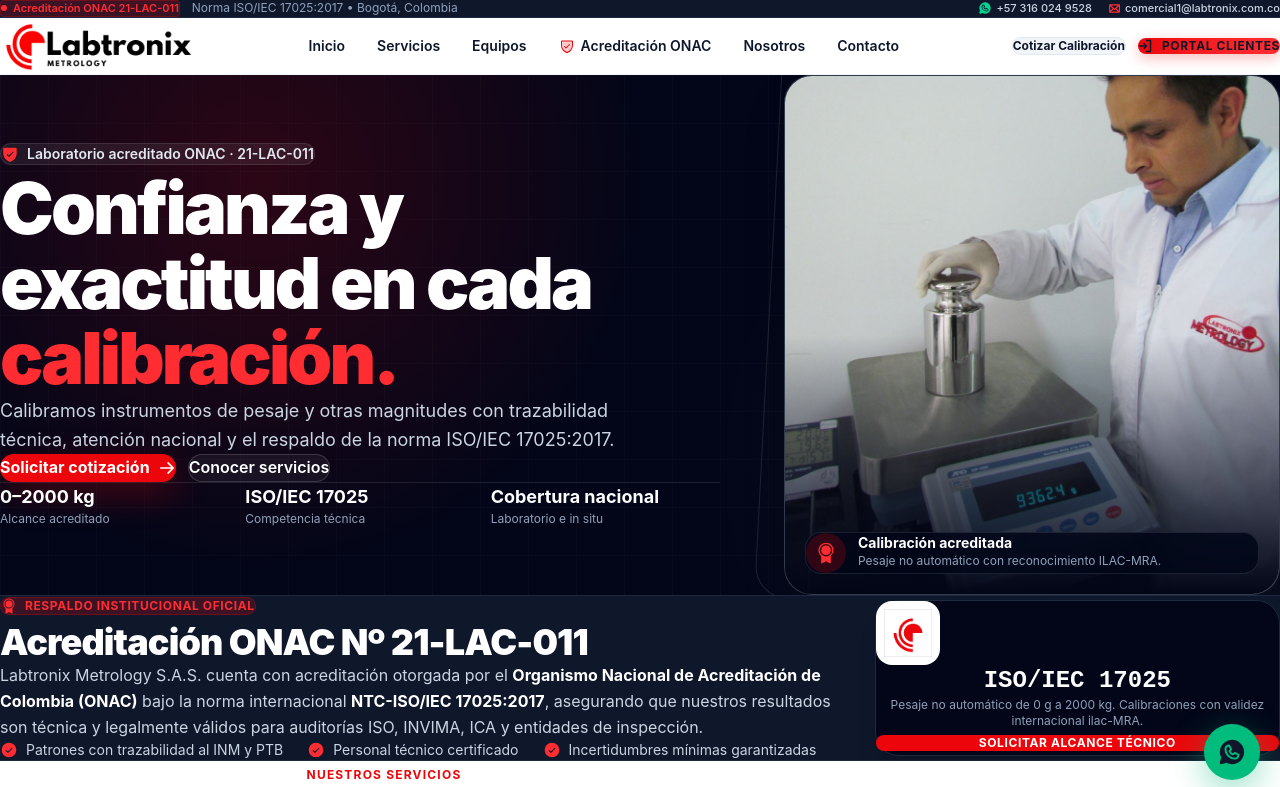
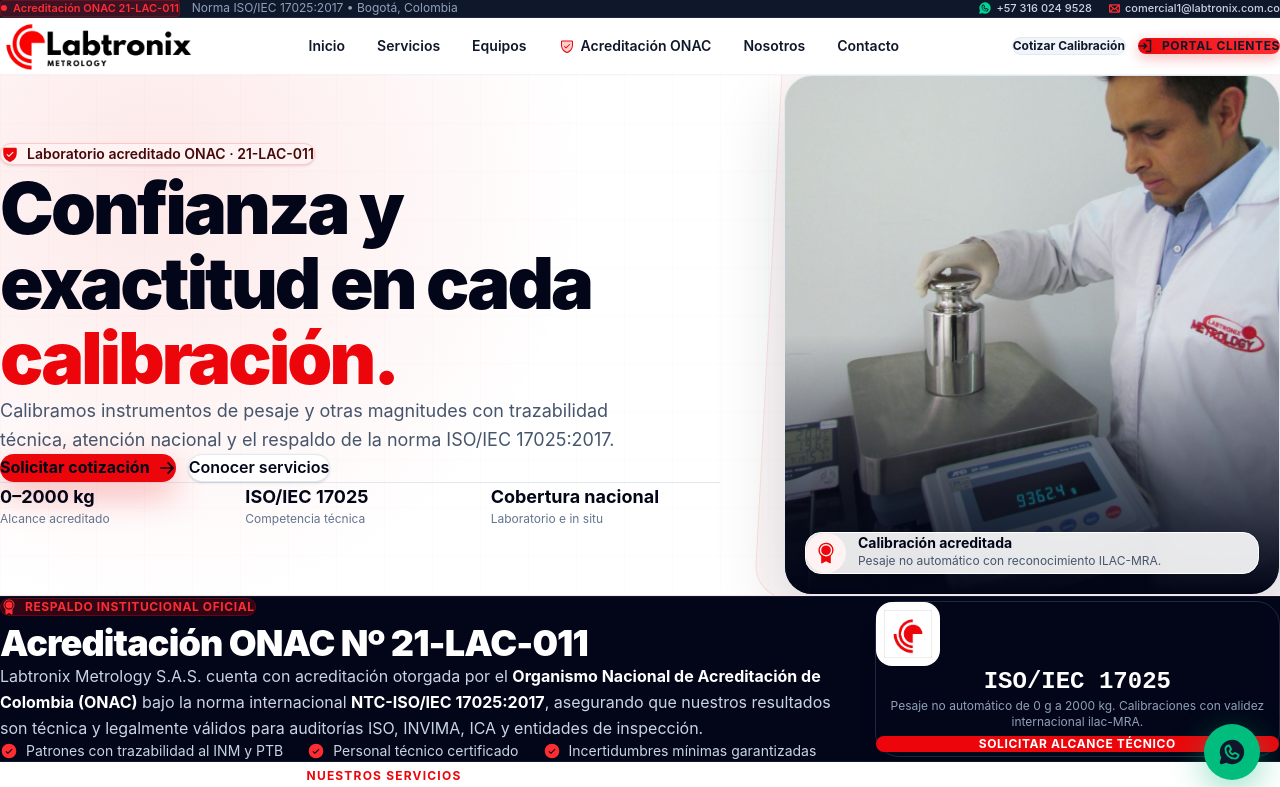
Before and after one commit to Camiloc7/labtronixmetrology, a Next.js app in the folder frontend/: page / in a window 1280 px wide. Shown: the top 787 px of the page. Built offline with nearby package versions, Linux system fonts and the light colour scheme; no server answers.

Commit message:
cambios en paginas publicas

```diff
--- a/frontend/app/(public)/page.tsx
+++ b/frontend/app/(public)/page.tsx
@@ -31,39 +31,39 @@
   return (
     <div className="relative overflow-x-hidden">
 
-      <section className="relative bg-slate-950 text-white overflow-hidden">
-        <div className="absolute inset-0 bg-[radial-gradient(circle_at_20%_20%,rgba(236,6,11,0.18),transparent_36%),radial-gradient(circle_at_85%_75%,rgba(148,163,184,0.1),transparent_32%)]" />
-        <div className="absolute inset-0 opacity-[0.04] bg-[linear-gradient(rgba(255,255,255,.5)_1px,transparent_1px),linear-gradient(90deg,rgba(255,255,255,.5)_1px,transparent_1px)] bg-[size:48px_48px]" />
+      <section className="relative bg-white text-slate-950 overflow-hidden border-b border-red-100">
+        <div className="absolute inset-0 bg-[radial-gradient(circle_at_12%_20%,rgba(236,6,11,0.09),transparent_36%),radial-gradient(circle_at_88%_72%,rgba(15,23,42,0.05),transparent_32%)]" />
+        <div className="absolute inset-0 opacity-[0.025] bg-[linear-gradient(rgba(236,6,11,.7)_1px,transparent_1px),linear-gradient(90deg,rgba(236,6,11,.7)_1px,transparent_1px)] bg-[size:48px_48px]" />
         <div className="relative max-w-7xl mx-auto px-5 sm:px-8 lg:px-10 py-16 sm:py-20 lg:py-24">
           <div className="grid lg:grid-cols-12 gap-12 lg:gap-16 items-center">
             <div className="lg:col-span-7">
-              <div className="inline-flex items-center gap-2 px-3.5 py-2 rounded-full bg-white/[0.07] border border-white/10 text-xs sm:text-sm font-semibold text-slate-200 mb-7">
-                <ShieldCheck size={18} weight="fill" className="text-brand-light" />
+              <div className="inline-flex items-center gap-2 px-3.5 py-2 rounded-full bg-red-50 border border-red-200 text-xs sm:text-sm font-semibold text-red-950 mb-7 shadow-sm">
+                <ShieldCheck size={18} weight="fill" className="text-brand" />
                 Laboratorio acreditado ONAC · 21-LAC-011
               </div>
               <h1 className="text-[2.65rem] leading-[1.04] sm:text-6xl lg:text-[4.5rem] font-black tracking-[-0.04em] max-w-4xl">
-                Confianza y exactitud en cada <span className="text-brand-light">calibración.</span>
+                Confianza y exactitud en cada <span className="text-brand">calibración.</span>
               </h1>
-              <p className="mt-7 text-base sm:text-lg leading-relaxed text-slate-300 max-w-2xl">
+              <p className="mt-7 text-base sm:text-lg leading-relaxed text-slate-600 max-w-2xl">
                 Calibramos instrumentos de pesaje y otras magnitudes con trazabilidad técnica, atención nacional y el respaldo de la norma ISO/IEC 17025:2017.
               </p>
               <div className="flex flex-col sm:flex-row gap-3 mt-9">
                 <Link href="#contacto" className="inline-flex items-center justify-center gap-2 px-7 py-3.5 rounded-xl bg-brand hover:bg-brand-light text-white font-bold shadow-[0_12px_35px_rgba(236,6,11,.3)] transition-all">
                   Solicitar cotización <ArrowRight size={18} weight="bold" />
                 </Link>
-                <Link href="#servicios" className="inline-flex items-center justify-center gap-2 px-7 py-3.5 rounded-xl border border-white/15 bg-white/[0.05] hover:bg-white/10 text-white font-semibold transition-colors">
+                <Link href="#servicios" className="inline-flex items-center justify-center gap-2 px-7 py-3.5 rounded-xl border border-slate-200 bg-white hover:bg-slate-50 text-slate-900 font-semibold transition-colors shadow-sm">
                   Conocer servicios
                 </Link>
               </div>
-              <div className="grid sm:grid-cols-3 gap-4 mt-10 pt-8 border-t border-white/10">
+              <div className="grid sm:grid-cols-3 gap-4 mt-10 pt-8 border-t border-slate-200">
                 {[
                   ['0–2000 kg', 'Alcance acreditado'],
                   ['ISO/IEC 17025', 'Competencia técnica'],
                   ['Cobertura nacional', 'Laboratorio e in situ'],
                 ].map(([value, label]) => (
                   <div key={value}>
-                    <strong className="block text-base sm:text-lg text-white">{value}</strong>
-                    <span className="block text-xs text-slate-400 mt-1">{label}</span>
+                    <strong className="block text-base sm:text-lg text-slate-950">{value}</strong>
+                    <span className="block text-xs text-slate-500 mt-1">{label}</span>
                   </div>
                 ))}
               </div>
@@ -71,14 +71,14 @@
 
             <div className="lg:col-span-5">
               <div className="relative max-w-lg mx-auto lg:ml-auto">
-                <div className="absolute -inset-4 rounded-[2rem] border border-white/10 rotate-3" />
-                <div className="relative h-[420px] sm:h-[520px] rounded-[1.75rem] overflow-hidden border border-white/15 shadow-2xl bg-slate-900">
+                <div className="absolute -inset-4 rounded-[2rem] border border-red-100 rotate-3 bg-red-50/50" />
+                <div className="relative h-[420px] sm:h-[520px] rounded-[1.75rem] overflow-hidden border border-slate-200 shadow-[0_25px_70px_rgba(15,23,42,.16)] bg-slate-50">
                   <Image src="/images/original/pesas-m1.jpg" alt="Técnico de Labtronix realizando una calibración de masa" fill priority className="object-cover" />
                   <div className="absolute inset-0 bg-gradient-to-t from-slate-950 via-transparent to-transparent" />
-                  <div className="absolute left-5 right-5 bottom-5 rounded-2xl bg-slate-950/85 backdrop-blur-md border border-white/10 p-5">
+                  <div className="absolute left-5 right-5 bottom-5 rounded-2xl bg-white/90 backdrop-blur-md border border-white p-5 shadow-xl">
                     <div className="flex items-start gap-3">
-                      <div className="w-10 h-10 rounded-xl bg-brand/20 text-brand-light flex items-center justify-center shrink-0"><Medal size={22} weight="fill" /></div>
-                      <div><strong className="block text-sm">Calibración acreditada</strong><span className="block text-xs text-slate-400 mt-1">Pesaje no automático con reconocimiento ILAC-MRA.</span></div>
+                      <div className="w-10 h-10 rounded-xl bg-red-50 text-brand flex items-center justify-center shrink-0"><Medal size={22} weight="fill" /></div>
+                      <div><strong className="block text-sm text-slate-950">Calibración acreditada</strong><span className="block text-xs text-slate-600 mt-1">Pesaje no automático con reconocimiento ILAC-MRA.</span></div>
                     </div>
                   </div>
                 </div>
@@ -245,7 +245,7 @@
 
 
       {/* ─── 2. ONAC ACCREDITATION SPOTLIGHT ─────────────────────────────────── */}
-      <section id="acreditacion" className="py-20 bg-slate-900 border-y border-slate-800 text-white relative">
+      <section id="acreditacion" className="py-20 bg-slate-950 border-y border-slate-900 text-white relative">
         <div className="max-w-7xl mx-auto px-4 sm:px-6 lg:px-8">
           <div className="grid grid-cols-1 lg:grid-cols-12 gap-8 items-center">
 
@@ -327,7 +327,7 @@
               { title: 'Balanzas de precisión', image: '/images/original/balanzas.png', detail: 'Servicio para laboratorios, industria farmacéutica y procesos de calidad.' },
               { title: 'Alta exactitud', image: '/images/original/balanzas-alta-exactitud.png', detail: 'Atención especializada para mediciones críticas en miligramos y microgramos.' },
             ].map((service) => (
-              <article key={service.title} className="group rounded-3xl overflow-hidden bg-slate-950 border border-slate-800 shadow-xl">
+              <article key={service.title} className="group rounded-3xl overflow-hidden bg-slate-950 border border-slate-900 shadow-xl">
                 <div className="relative h-56 bg-gradient-to-br from-slate-100 to-slate-300 overflow-hidden">
                   <Image src={service.image} alt={service.title} fill className="object-contain p-5 group-hover:scale-105 transition-transform duration-500" />
                   <span className="absolute top-4 left-4 px-3 py-1 rounded-full bg-brand text-white text-[10px] font-black uppercase tracking-wider shadow-lg">Acreditado ONAC</span>
@@ -605,7 +605,7 @@
           </div>
 
           {/* Quick numbers banner */}
-          <div className="bg-slate-900 rounded-3xl p-8 sm:p-12 text-white">
+          <div className="bg-slate-950 rounded-3xl p-8 sm:p-12 text-white">
             <div className="grid grid-cols-2 md:grid-cols-4 gap-8 text-center divide-y md:divide-y-0 md:divide-x divide-slate-800">
               <div className="pt-4 md:pt-0">
                 <div className="font-mono text-3xl sm:text-4xl font-black text-brand-light">2019</div>
--- a/frontend/components/layout/ContactSection.tsx
+++ b/frontend/components/layout/ContactSection.tsx
@@ -46,7 +46,7 @@
     <section id="contacto" className="py-24 bg-gradient-to-b from-white to-slate-100 relative overflow-hidden">
       {/* Decorative blurred background shapes */}
       <div className="absolute top-1/2 left-0 w-96 h-96 bg-brand/5 blur-[100px] rounded-full pointer-events-none"></div>
-      <div className="absolute bottom-0 right-0 w-96 h-96 bg-blue-500/5 blur-[120px] rounded-full pointer-events-none"></div>
+      <div className="absolute bottom-0 right-0 w-96 h-96 bg-brand/5 blur-[120px] rounded-full pointer-events-none"></div>
 
       <div className="max-w-7xl mx-auto px-4 sm:px-6 lg:px-8 relative z-10">
 
@@ -67,9 +67,9 @@
         <div className="grid grid-cols-1 lg:grid-cols-12 gap-10 items-start">
 
           {/* Contact Details Card */}
-          <div className="lg:col-span-5 bg-slate-900 text-white rounded-3xl p-8 sm:p-10 shadow-xl relative overflow-hidden border border-slate-800">
+          <div className="lg:col-span-5 bg-slate-950 text-white rounded-3xl p-8 sm:p-10 shadow-xl relative overflow-hidden border border-slate-900">
             <Image src="/images/original/contacto-labtronix.jpg" alt="Contacto Labtronix Metrology" fill className="object-cover opacity-15" />
-            <div className="absolute inset-0 bg-gradient-to-b from-slate-900/70 to-slate-950"></div>
+            <div className="absolute inset-0 bg-gradient-to-b from-slate-950/75 to-slate-950"></div>
             <div className="absolute -right-10 -bottom-10 w-44 h-44 bg-brand/20 rounded-full blur-3xl pointer-events-none"></div>
 
             <div className="relative z-10 space-y-8">
--- a/frontend/components/layout/PublicFooter.tsx
+++ b/frontend/components/layout/PublicFooter.tsx
@@ -14,7 +14,7 @@
 
 export default function PublicFooter() {
   return (
-    <footer className="bg-slate-950 text-slate-400 border-t border-slate-800/80 pt-16 pb-12 relative overflow-hidden">
+    <footer className="bg-slate-950 text-slate-400 border-t border-slate-900 pt-16 pb-12 relative overflow-hidden">
       {/* Decorative glow */}
       <div className="absolute top-0 left-1/2 -translate-x-1/2 w-[800px] h-[150px] bg-brand/10 blur-[120px] rounded-full pointer-events-none"></div>
 
```
